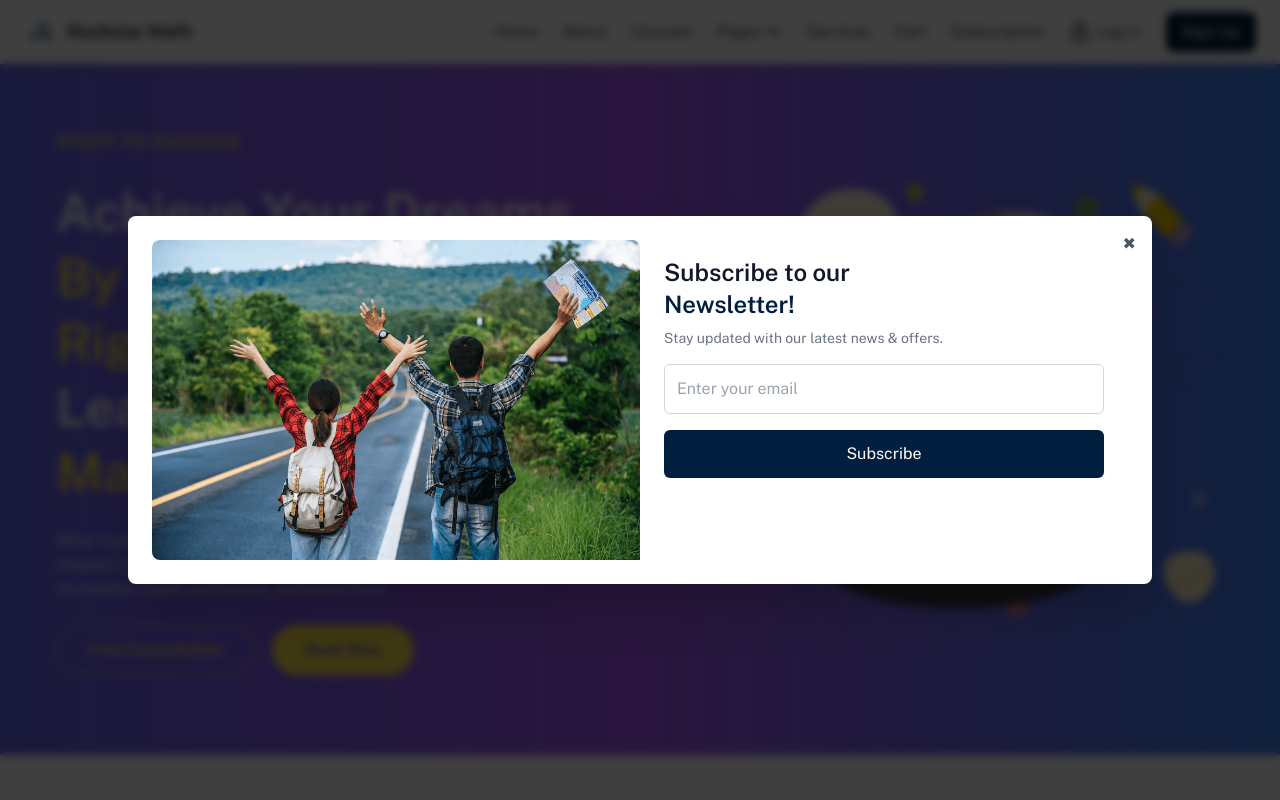
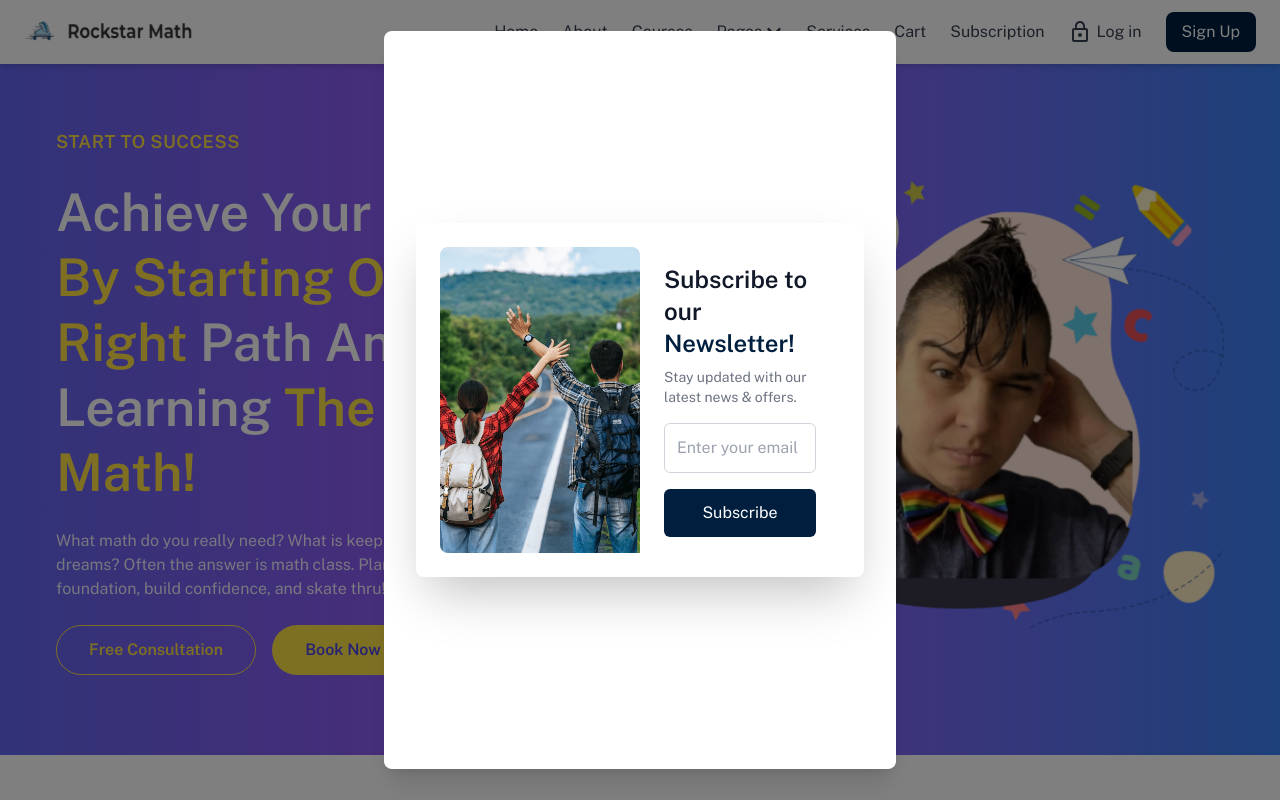
Before and after one commit to Hussnain-Butt/rockstar-math, a React (Vite) app in the folder client/: page / in a window 1280 px wide. Shown: the top 800 px of the page. Built offline with nearby package versions, Linux system fonts and the light colour scheme.

Commit message:
Update Newsletter.jsx

```diff
--- a/client/src/pages/Newsletter.jsx
+++ b/client/src/pages/Newsletter.jsx
@@ -34,15 +34,9 @@ const Newsletter = ({ onClose }) => {
 
 
   return (
-    <div className="fixed inset-0 flex items-center justify-center bg-black bg-opacity-50 backdrop-blur-sm p-4">
+    <div className="flex items-center justify-center  py-40">
       <div className="bg-white rounded-lg shadow-2xl p-6 w-full max-w-5xl md:flex md:flex-row flex-col relative">
-        {/* ❌ Close Button */}
-        <button
-          className="absolute top-4 right-4 text-gray-600 hover:text-gray-800"
-          onClick={onClose}
-        >
-          ✖
-        </button>
+
 
         {/* ✅ Left Side: Newsletter Image */}
         <div className="md:w-1/2 w-full bg-gray-100 rounded-t-lg md:rounded-l-lg overflow-hidden flex justify-center">
```
